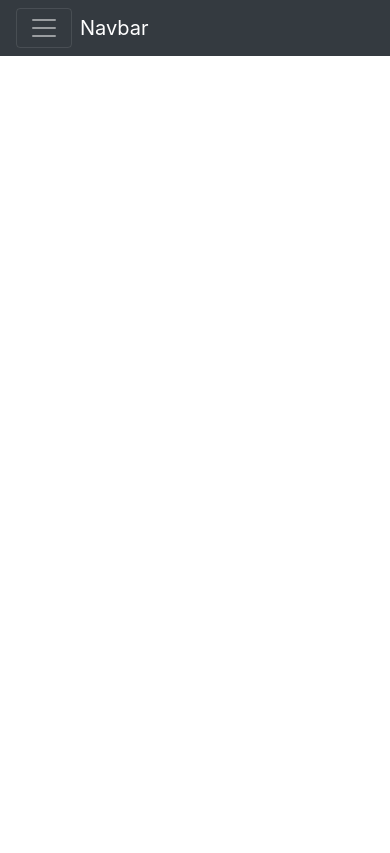
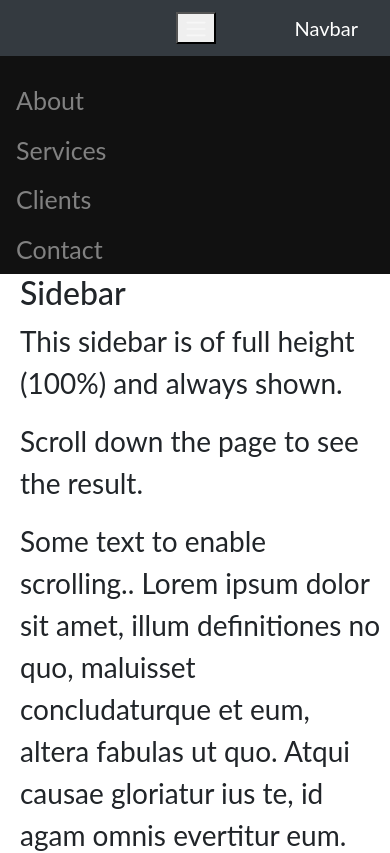
Before and after one commit to BiserB/NameGeneratorFrontend, an Angular app: page / in a window 390 px wide. Shown: the top 853 px of the page. Built offline with nearby package versions, Linux system fonts and the light colour scheme.

Commit message:
App styling.

```diff
--- a/src/app/app.component.html
+++ b/src/app/app.component.html
@@ -1,15 +1,19 @@
 <!--The content below is only a placeholder and can be replaced.-->
 
-<nav class="navbar navbar-expand-lg navbar-dark bg-dark justify-content-sm-start fixed-top">
+<!-- <nav class="navbar navbar-expand-lg navbar-dark bg-dark justify-content-sm-start fixed-top">
+
+
+
+  <button class="sidebar-toggler mr-auto" type="button" >
+    <span class="navbar-toggler-icon"></span>
+  </button>
 
   <a class="navbar-brand order-1 order-lg-0 ml-lg-0 ml-2 mr-auto" href="#">Navbar</a>
 
-  <button class="navbar-toggler align-self-start" type="button" >
-    <span class="navbar-toggler-icon"></span>
-  </button>
+</nav>
 
-  <div class="collapse navbar-collapse bg-dark mobile-menu d-flex flex-column flex-lg-row
-              justify-content-lg-end p-3 p-lg-0 mt-5 mt-lg-0" id="navbarSupportedContent">
+<div class="sidebar d-flex flex-column flex-lg-row
+              justify-content-lg-end mt-5" id="navbarSupportedContent">
     <ul class="navbar-nav align-self-stretch">
       <li class="nav-item active">
         <a class="nav-link" href="#">Home <span class="sr-only">(current)</span></a>
@@ -38,8 +42,73 @@
       <button class="btn btn-outline-success my-2 my-sm-0" type="submit">Search</button>
     </form>
   </div>
-</nav>
 
-<div class="overlay"></div>
+  <div id="page-content-wrapper">
+
+    <nav class="navbar navbar-expand-lg navbar-light bg-light border-bottom">
+      <button class="btn btn-primary" id="menu-toggle">Toggle Menu</button>
+
+      <button class="navbar-toggler" type="button" data-toggle="collapse" data-target="#navbarSupportedContent" aria-controls="navbarSupportedContent" aria-expanded="false" aria-label="Toggle navigation">
+        <span class="navbar-toggler-icon"></span>
+      </button>
+
+      <div class="collapse navbar-collapse" id="navbarSupportedContent">
+        <ul class="navbar-nav ml-auto mt-2 mt-lg-0">
+          <li class="nav-item active">
+            <a class="nav-link" href="#">Home <span class="sr-only">(current)</span></a>
+          </li>
+          <li class="nav-item">
+            <a class="nav-link" href="#">Link</a>
+          </li>
+          <li class="nav-item dropdown">
+            <a class="nav-link dropdown-toggle" href="#" id="navbarDropdown" role="button" data-toggle="dropdown" aria-haspopup="true" aria-expanded="false">
+              Dropdown
+            </a>
+            <div class="dropdown-menu dropdown-menu-right" aria-labelledby="navbarDropdown">
+              <a class="dropdown-item" href="#">Action</a>
+              <a class="dropdown-item" href="#">Another action</a>
+              <div class="dropdown-divider"></div>
+              <a class="dropdown-item" href="#">Something else here</a>
+            </div>
+          </li>
+        </ul>
+      </div>
+    </nav>
+
+    <div class="container-fluid">
+      <h1 class="mt-4">Simple Sidebar</h1>
+      <p>The starting state of the menu will appear collapsed on smaller screens, and will appear non-collapsed on larger screens. When toggled using the button below, the menu will change.</p>
+      <p>Make sure to keep all page content within the <code>#page-content-wrapper</code>. The top navbar is optional, and just for demonstration. Just create an element with the <code>#menu-toggle</code> ID which will toggle the menu when clicked.</p>
+    </div>
+  </div> -->
+
+  <nav class="navbar navbar-expand-lg navbar-dark bg-dark">
+
+      <button class="sidebar-toggler mr-auto" type="button" >
+          <span class="navbar-toggler-icon"></span>
+        </button>
+
+      <a class="navbar-brand" href="#">Navbar</a>
+
+    </nav>
+
+
+  <div class="sidenav">
+    <a href="#about">About</a>
+    <a href="#services">Services</a>
+    <a href="#clients">Clients</a>
+    <a href="#contact">Contact</a>
+  </div>
+
+  <div class="main">
+    <h2>Sidebar</h2>
+    <p>This sidebar is of full height (100%) and always shown.</p>
+    <p>Scroll down the page to see the result.</p>
+    <p>Some text to enable scrolling.. Lorem ipsum dolor sit amet, illum definitiones no quo, maluisset concludaturque et eum, altera fabulas ut quo. Atqui causae gloriatur ius te, id agam omnis evertitur eum. Affert laboramus repudiandae nec et. Inciderint efficiantur his ad. Eum no molestiae voluptatibus.</p>
+    <p>Some text to enable scrolling.. Lorem ipsum dolor sit amet, illum definitiones no quo, maluisset concludaturque et eum, altera fabulas ut quo. Atqui causae gloriatur ius te, id agam omnis evertitur eum. Affert laboramus repudiandae nec et. Inciderint efficiantur his ad. Eum no molestiae voluptatibus.</p>
+    <p>Some text to enable scrolling.. Lorem ipsum dolor sit amet, illum definitiones no quo, maluisset concludaturque et eum, altera fabulas ut quo. Atqui causae gloriatur ius te, id agam omnis evertitur eum. Affert laboramus repudiandae nec et. Inciderint efficiantur his ad. Eum no molestiae voluptatibus.</p>
+    <p>Some text to enable scrolling.. Lorem ipsum dolor sit amet, illum definitiones no quo, maluisset concludaturque et eum, altera fabulas ut quo. Atqui causae gloriatur ius te, id agam omnis evertitur eum. Affert laboramus repudiandae nec et. Inciderint efficiantur his ad. Eum no molestiae voluptatibus.</p>
+  </div>
+
 
 <router-outlet></router-outlet>
--- a/src/index.html
+++ b/src/index.html
@@ -27,10 +27,10 @@
 
   $(document).ready(function (){
 
-    $(".navbar-toggler, .overlay").on("click", function(){
+    $(".sidebar-toggler").on("click", function(){
 
-      console.log("click");
-      $(".mobile-menu, .overlay").toggleClass("open");
+      $(".sidenav").toggleClass("closed");
+      $(".main").toggleClass("extended");
     });
 
   });
--- a/src/styles.css
+++ b/src/styles.css
@@ -1,32 +1,94 @@
-/* You can add global styles to this file, and also import other style files */
+/*
+body {
+    overflow-x: hidden;
+  }
 
 @media(max-width: 992px){
-    .mobile-menu{
+
+    .sidebar{
+        display: none !important;
+    }
+}
+
+.sidebar{
     position: fixed;
     top: 0;
     bottom: 0;
     left: 0;
     margin: auto;
+    transform: translateX(0);
+    transition: all ease 0.25s;
+    background-color: #343a40;
+} */
+
+/* .sidebar.closed{
     transform: translateX(-100%);
-        transition: all ease 0.25s;
+} */
+
+
+body {
+    font-family: "Lato", sans-serif;
   }
 
-    .mobile-menu.open{
-        transform: translateX(0);
+  .sidenav {
+    height: 100%;
+    width: 160px;
+    position: fixed;
+    z-index: 1;
+    top: 0;
+    left: 0;
+    background-color: #111;
+    overflow-x: hidden;
+    padding-top: 20px;
+    transition: all ease 0.3s;
   }
 
-    .overlay{
-        position: fixed;
-        top: 0;
-        bottom: 0;
-        left: 0;
-        right: 0;
-        margin: auto;
-        display: none;
-        background-color: darkgrey;
+  .sidenav a {
+    padding: 6px 8px 6px 16px;
+    text-decoration: none;
+    font-size: 25px;
+    color: #818181;
+    display: block;
   }
 
-    .overlay.open{
-        display: block;
+  .sidenav a:hover {
+    color: #f1f1f1;
+    text-decoration: none;
+  }
+
+  .main {
+    margin-left: 160px; /* Same as the width of the sidenav */
+    font-size: 28px; /* Increased text to enable scrolling */
+    padding: 0px 10px;
+    transition: all ease 0.3s;
+  }
+
+  @media screen and (max-width: 768px) {
+
+    .sidenav{
+        width: 100%;
+        height: auto;
+        position: relative;
+    }
+
+    .main{
+        margin-left: 10px;
+        margin-top: auto;
+        position: relative;
     }
   }
+
+  .sidenav.closed{
+    transform: translateX(-100%);
+    transition: all ease 0.3s;
+}
+
+.main.extended{
+    margin-left: 0;
+    transform: translateX(0);
+    transition: all ease 0.3s;
+}
+
+.sidebar-toggler{
+    margin-left: 160px;
+}
```
Lines whose indentation alone changed are shown as unchanged.
